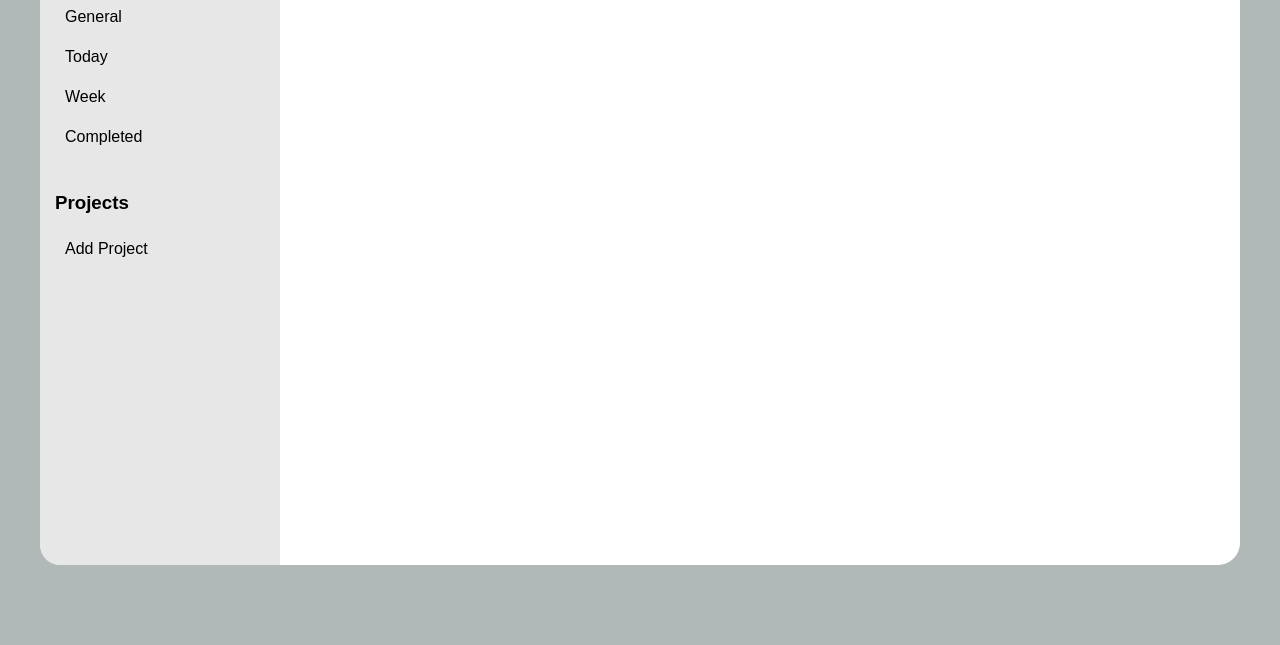
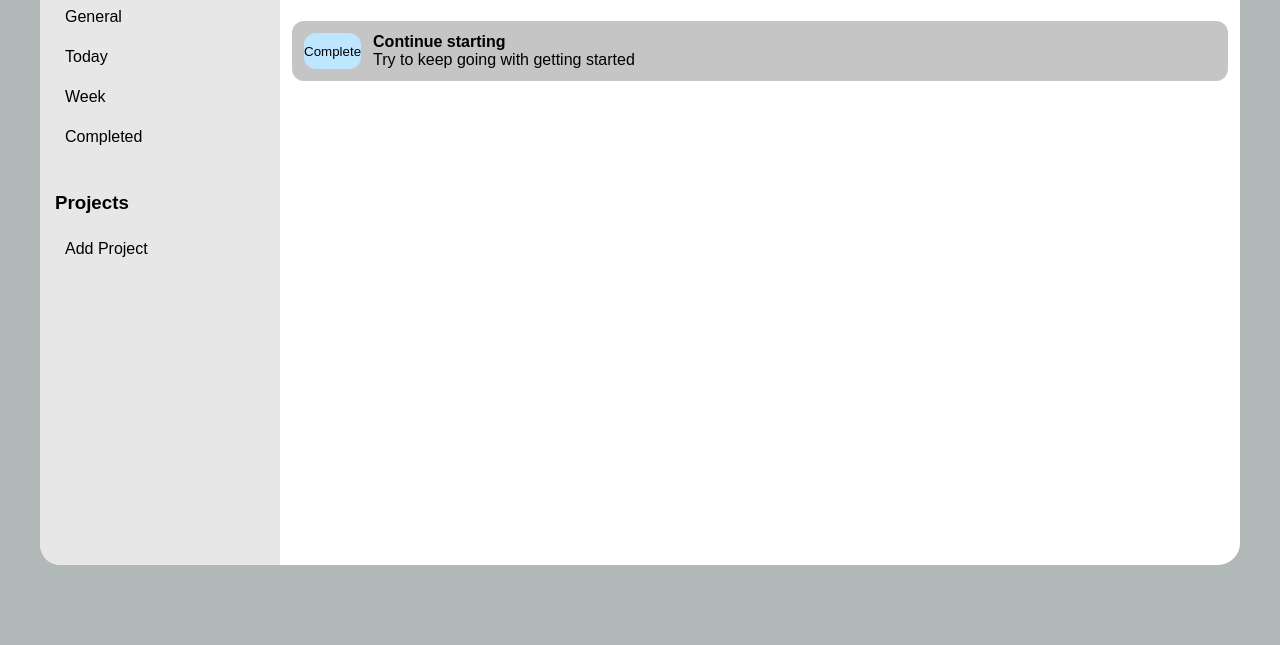
Before and after one commit to AndreasMy/todo-list, a website with bundled scripts: page dist/index.html in a window 1280 px wide. Shown: the part 155-800 px from the top of the page. Built offline with nearby package versions, Linux system fonts and the light colour scheme.

Commit message:
added button for removing tasks

```diff
--- a/src/component.js
+++ /dev/null
@@ -1,5 +0,0 @@
-//! This module contains factory functions that creates the following DOM components:
-//* 0.0: Updating the content containder
-//* 1.0: Project buttons
-//* 1.1 :Project tabs and their contents
-//* 2.0: Independent tasks
--- a/src/eventDelegation.js
+++ /dev/null
@@ -1,2 +0,0 @@
-//? Export to index.js a tabSelection function with a default setting
-//? This module handles button clicks globally???
--- a/src/index.js
+++ b/src/index.js
@@ -1,6 +1,9 @@
 import _ from "lodash";
 import "./style.css";
 
-import { renderPage } from "./page";
+import { renderPage } from "./modules/page";
+import { renderTaskItems } from "./modules/component";
+
 
 renderPage();
+renderTaskItems()
--- /dev/null
+++ b/src/modules/component.js
@@ -0,0 +1,52 @@
+//! This module contains factory functions that creates the following DOM components:
+//* 0.0: Updating the content containder
+//* 1.0: Project buttons
+//* 1.1 :Project tabs and their contents
+//* 2.0: Independent tasks
+
+import { tasks, removeTask } from "./crud";
+import { divFactory, buttonFactory, textFactory } from "./elementFactories";
+
+function taskItemFactory(tasks) {
+  const elements = tasks.map((task, index) => {
+    const taskItem = divFactory("div", `task-item`);
+    taskItem.classList.add(`item-${index}`);
+
+    const itemTextWrapper = divFactory("div", "text-wrapper");
+    const cplBtn = buttonFactory(
+      "complete-btn",
+      `completeBtn_${index}`,
+      "Complete"
+    );
+    taskItem.appendChild(cplBtn);
+    taskItem.appendChild(itemTextWrapper);
+    itemTextWrapper.appendChild(
+      textFactory("h4", "task-title", `${task.title}`)
+    );
+    itemTextWrapper.appendChild(
+      textFactory("p", "task-description", `${task.description}`)
+    );
+
+    return taskItem;
+  });
+
+  return {
+    elements: elements,
+  };
+}
+
+function renderTaskItems() {
+  const taskItems = taskItemFactory(tasks);
+  const appContent = document.querySelector(".app-content");
+  taskItems.elements.forEach((element, index) => {
+    appContent.appendChild(element);
+
+    //* Buttons
+    const completedClick = document.querySelector(`#completeBtn_${index}`);
+    completedClick.addEventListener("click", () => {
+      removeTask(index);
+    });
+  });
+}
+
+export { taskItemFactory, renderTaskItems };
--- /dev/null
+++ b/src/modules/crud.js
@@ -0,0 +1,54 @@
+//* a todo is an object
+//* a project is an array of objects
+
+//* createObject is a factory for object arrays
+//* Submit button creates named Project button and "opens" its corresponding tab
+
+//TODO: Create an object using taskFactory()
+//TODO: Create component that displays object
+
+import { renderTaskItems } from "./component";
+
+const tasks = [];
+
+//* Todo factory
+const taskFactory = (title, description) => {
+  return { title: title, description: description };
+
+  // priority
+  // dueDate
+};
+
+//* Project factory
+const projectFactory = () => {
+  // name
+  // description
+  // create array and assign
+
+  return {};
+};
+
+function defaultTasks() {
+  let task1 = taskFactory("Get started", "Getting started");
+  let task2 = taskFactory(
+    "Continue starting",
+    "Try to keep going with getting started"
+  );
+  tasks.push(task1, task2);
+}
+defaultTasks();
+
+function removeElements() {
+  const appContainer = document.querySelector(".app-content");
+  while (appContainer.firstChild) {
+    appContainer.removeChild(appContainer.firstChild);
+  }
+}
+
+function removeTask(index) {
+  tasks.splice(index, 1);
+  removeElements();
+  renderTaskItems();
+}
+
+export { taskFactory, projectFactory, removeElements, tasks, removeTask };
--- a/src/page.js
+++ b/src/modules/page.js
@@ -42,7 +42,6 @@ function renderMain() {
   appContainer.appendChild(appContent);
 }
 
-
 function projectSection() {
   const sidebar = document.querySelector("aside");
 
@@ -66,9 +65,6 @@ function renderPage() {
 }
 
 //? Should I wrap pages in an object?
-function updateContent() {
-
-}
-
+function updateContent() {}
 
 export { renderPage };
--- a/src/style.css
+++ b/src/style.css
@@ -9,6 +9,10 @@
 html,
 body {
   background-color: rgb(176, 184, 184);
+}
+
+button {
+  cursor: pointer;
 }
 
 .nav-btn,
@@ -80,7 +84,30 @@ ul {
 }
 
 .app-content {
+  display: flex;
+  flex-direction: column;
   flex: 1;
   background-color: rgb(255, 255, 255);
   border-radius: 0 25px 25px 0;
 }
+
+.task-item {
+  display: flex;
+  flex-direction: row;
+  padding: 12px;
+  margin: 12px;
+  border-radius: 12px;
+  background-color: rgb(197, 197, 197);
+}
+
+.complete-btn {
+  border: none;
+  background: rgb(190, 231, 255);
+  border-radius: 12px;
+}
+
+.text-wrapper {
+  display: flex;
+  flex-direction: column;
+  margin: 0 12px;
+}
```
Also changed, not shown: src/crud.js (deleted, +0 -24 lines), src/modules/eventDelegation.js (added, +16 -0 lines), src/modules/elementFactories.js (renamed from src/elementFactories.js), 1 other file.
